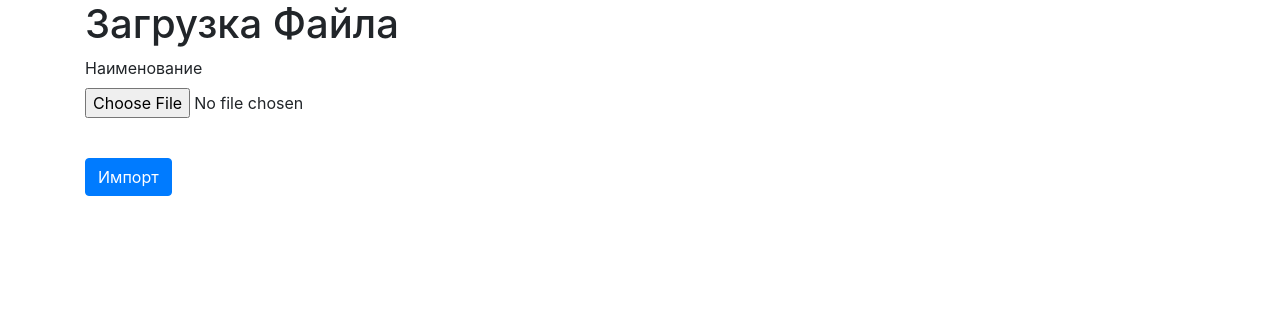
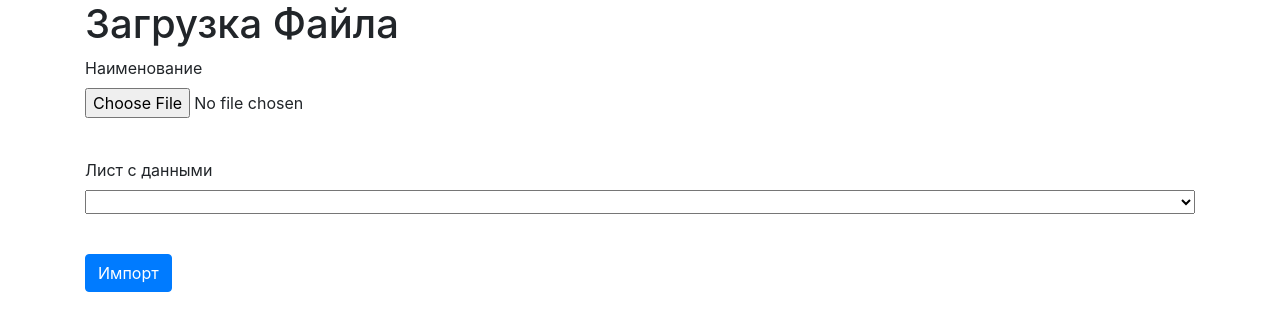
Before and after one commit to fayzut/invent_L79, a Flask app: page /import in a window 1280 px wide. Shown: the part 56-387 px from the top of the page. Run offline with Flask 2, Linux system fonts and the light colour scheme; a user stored in the database is signed in; lists and menus that the app fills with data are empty; some libraries are stand-ins or nearby versions.

Commit message:
Добавление импорта: в forms.py - файл аплодится, осталось обработать

```diff
--- a/forms.py
+++ b/forms.py
@@ -56,4 +56,5 @@ class NewItemSubtype(NewPropertyWithIdName):
 
 class Import(NewPropertyWithIdName):
     file = FileField('Файл ', validators=[DataRequired()])
+    worksheets = SelectField("Лист с данными", choices=[], validate_choice=True)
     submit = SubmitField('Импорт')
--- a/requirements.txt
+++ b/requirements.txt
@@ -4,3 +4,4 @@ sqlalchemy
 wtforms
 flask-login
 werkzeug
+openpyxl
--- a/templates/file_upload.html
+++ b/templates/file_upload.html
@@ -13,6 +13,17 @@
                 </div>
             {% endfor %}
         </p>
+
+        <p>
+            {{ form.worksheets.label }}<br>
+            {{ form.worksheets(class="form-control-file", type="select") }}<br>
+            {% for error in form.name.errors %}
+                <div class="alert alert-danger" role="alert">
+                    {{ error }}
+                </div>
+            {% endfor %}
+        </p>
+
         <p>{{ form.submit(type="submit", class="btn btn-primary") }}</p>
         <div>{{ message }}</div>
     </form>
--- a/web_server.py
+++ b/web_server.py
@@ -5,6 +5,7 @@ from data import db_session
 from data.models import Good, User, Location, Condition, ItemType, ItemSubtype
 from forms import LoginForm, NewUser, NewGood, NewLocation, NewItemType, NewItemSubtype, Import
 from flask_login import login_user, logout_user, login_required, LoginManager
+import openpyxl
 
 main_app = Flask(__name__)
 main_app.config['SECRET_KEY'] = 'yandex_lyceum_project_secret_key'
@@ -152,9 +153,7 @@ def logout():
 @main_app.route('/import', methods=['GET', 'POST'])
 @login_required
 def import_file():
-    form = Import(action="http://localhost:8080/import_file", method="POST",
-                  enctype="multipart/form-data")
-    import_from_file()
+    form = Import()
     return render_template('file_upload.html', title='Импорт из файла', form=form)
 
 @main_app.route('/import_file', methods=['GET', 'POST'])
@@ -165,6 +164,8 @@ def import_from_file():
         f = request.files["name"]
         if not f:
             print('No file')
+        workbook = openpyxl.load_workbook(f)
+        print(workbook.sheetnames)
         """
         Добавить обработку файла - возможно старая пойдет!!!
         """
```
